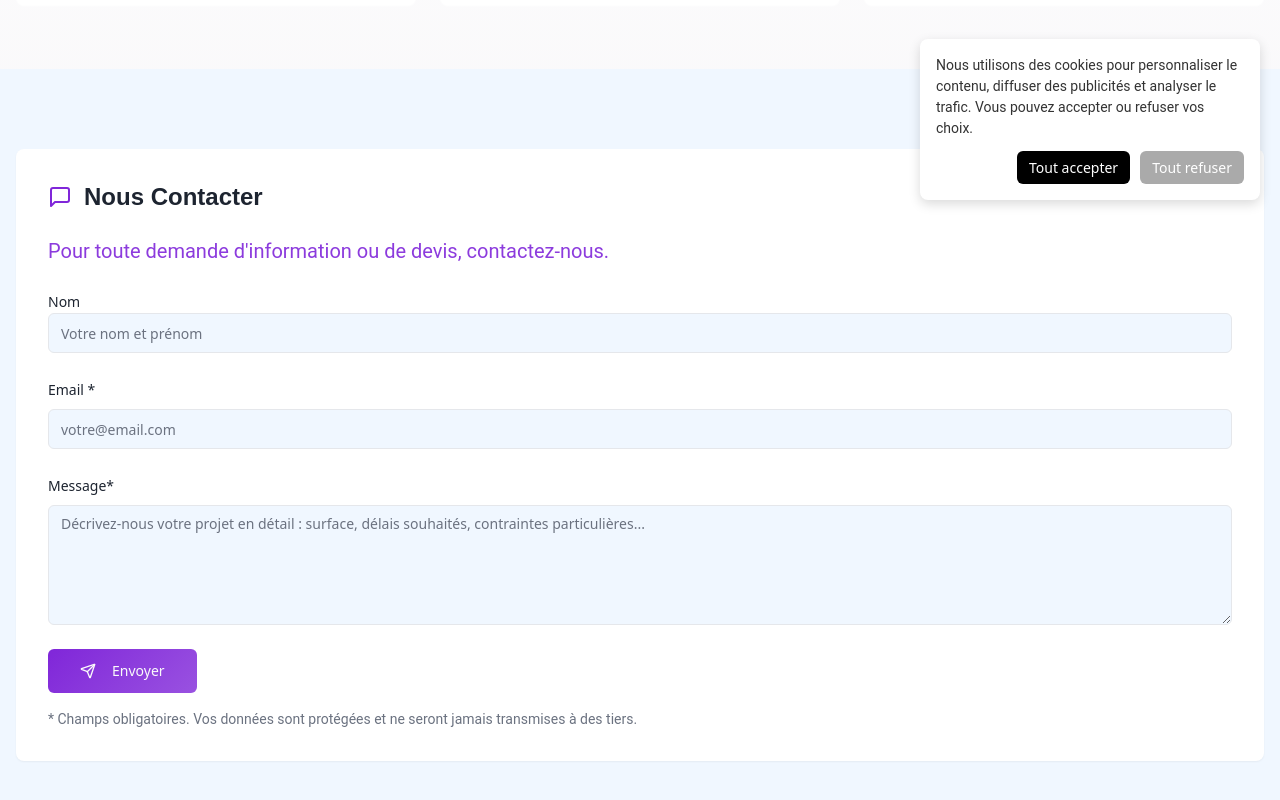
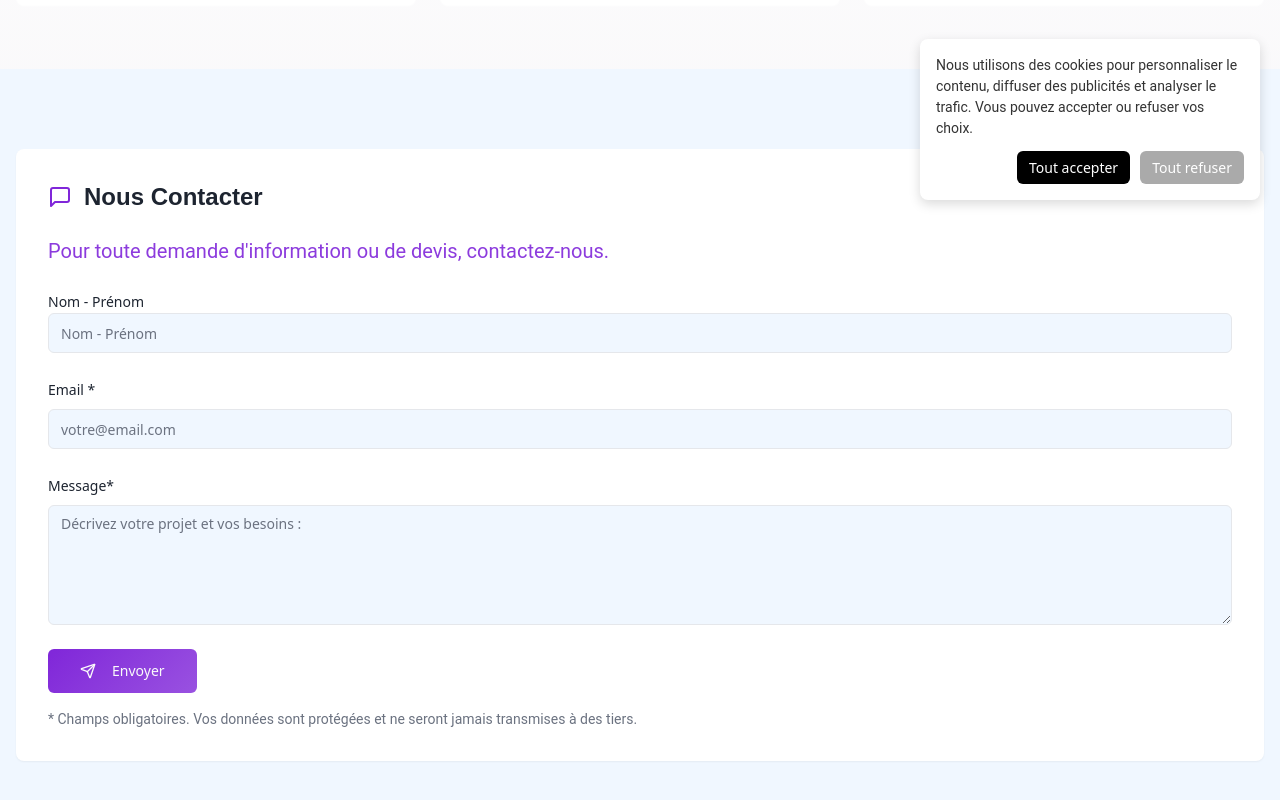
Before and after one commit to Hada1-blip/hd-services-plus, a React (Vite) app: page /contact in a window 1280 px wide. Shown: the part 580-1380 px from the top of the page. Built offline with nearby package versions, Linux system fonts and the light colour scheme.

Commit message:
Mise à jour des champs Nom-Prénom, Email et Message sur les formulaires Contact et Estimate

```diff
--- a/src/pages/Contact.tsx
+++ b/src/pages/Contact.tsx
@@ -17,14 +17,11 @@ const Contact = () => {
     message: ""
   });
 
-
-
   const handleInputChange = (field: string, value: string) => {
     setFormData(prev => ({ ...prev, [field]: value }));
   };
 
   const contactInfo = [
-
     {
       icon: <Mail className="w-6 h-6" />,
       title: "Email",
@@ -44,9 +41,7 @@ const Contact = () => {
       subtitle: "50 av Champs Elysées, 75008 Paris",
       mapLink: "https://www.bing.com/maps?mepi=127%7E%7EUnknown%7EAddress_Link&ty=18&q=Kandbaz+Champs+Elys%C3%A9es&ss=ypid.YN2000x8890881143367622173&ppois=48.8703727722168_2.3068881034851074_Kandbaz+Champs+Elys%C3%A9es_YN2000x8890881143367622173%7E&cp=48.870389%7E2.306936&v=2&sV=1&FORM=MPSRPL&lvl=16.0"
     },
-
   ];
-
 
   return (
     <div>
@@ -105,7 +100,6 @@ const Contact = () => {
                   <h2 className="text-2xl font-bold text-foreground">
                     Nous Contacter
                   </h2>
-
                 </div>
                 <p className="text-xl max-w-3xl text-primary/90 mb-6">
                   Pour toute demande d'information ou de devis, contactez-nous.
@@ -115,20 +109,21 @@ const Contact = () => {
                   action="https://formspree.io/f/mjkebrey"
                   method="POST"
                   className="space-y-6">
+
+                  {/* Nom - Prénom */}
                   <div>
-                    <div>
-                      <Label htmlFor="nom">Nom</Label>
-                      <Input
-                        id="nom"
-                        name="Nom"
-                        placeholder="Votre nom et prénom"
-                        value={formData.nom}
-                        onChange={(e) => handleInputChange('nom', e.target.value)}
-                        required
-                      />
-                    </div>
+                    <Label htmlFor="nom-prenom">Nom - Prénom</Label>
+                    <Input
+                      id="nom-prenom"
+                      name="nom-prenom"
+                      placeholder="Nom - Prénom"
+                      value={formData.nom}
+                      onChange={(e) => handleInputChange('nom', e.target.value)}
+                      required
+                    />
                   </div>
 
+                  {/* Email */}
                   <div className="space-y-2">
                     <Label htmlFor="email">Email *</Label>
                     <Input
@@ -142,13 +137,13 @@ const Contact = () => {
                     />
                   </div>
 
-
+                  {/* Message */}
                   <div className="space-y-2">
                     <Label htmlFor="message">Message*</Label>
                     <Textarea
                       id="message"
-                      name="Message"
-                      placeholder="Décrivez-nous votre projet en détail : surface, délais souhaités, contraintes particulières..."
+                      name="message"
+                      placeholder="Décrivez votre projet et vos besoins :"
                       className="min-h-[120px]"
                       value={formData.message}
                       onChange={(e) => handleInputChange('message', e.target.value)}
@@ -193,7 +188,6 @@ const Contact = () => {
               variant="outline"
               size="lg"
               className="border-primary text-primary hover:bg-primary hover:text-white"
-
             >
               <Link to="/contact">Contact</Link>
             </Button>
--- a/src/pages/Estimate.tsx
+++ b/src/pages/Estimate.tsx
@@ -43,13 +43,13 @@ export default function EstimateForm() {
               method="POST"
               className="space-y-6"
             >
-              {/* Nom */}
+              {/* Nom - Prénom */}
               <div>
-                <Label htmlFor="nom">Nom complet</Label>
+                <Label htmlFor="fullName">Nom - Prénom</Label>
                 <Input
-                  id="nom"
-                  name="Full Name"
-                  placeholder="Camille Moreau"
+                  id="fullName"
+                  name="fullName"
+                  placeholder="Nom - Prénom"
                   value={formData.nom}
                   onChange={(e) => handleInputChange("nom", e.target.value)}
                   required
@@ -61,9 +61,9 @@ export default function EstimateForm() {
                 <Label htmlFor="email">Email</Label>
                 <Input
                   id="email"
-                  name="Email"
+                  name="email"
                   type="email"
-                  placeholder="camille.moreau@gmail.com"
+                  placeholder="votre@email.com"
                   value={formData.email}
                   onChange={(e) => handleInputChange("email", e.target.value)}
                   required
@@ -75,7 +75,7 @@ export default function EstimateForm() {
                 <Label htmlFor="telephone">Téléphone</Label>
                 <Input
                   id="telephone"
-                  name="Phone"
+                  name="telephone"
                   placeholder="06 12 34 56 78"
                   value={formData.telephone}
                   onChange={(e) => handleInputChange("telephone", e.target.value)}
@@ -87,7 +87,7 @@ export default function EstimateForm() {
                 <Label htmlFor="objet">Objet de la demande</Label>
                 <select
                   id="objet"
-                  name="Purpose"
+                  name="objet"
                   className="w-full px-4 py-2 rounded-lg border border-gray-300 focus:outline-none"
                   value={formData.objet}
                   onChange={(e) => handleInputChange("objet", e.target.value)}
@@ -110,7 +110,7 @@ export default function EstimateForm() {
                 <Label htmlFor="message">Message</Label>
                 <Textarea
                   id="message"
-                  name="Message"
+                  name="message"
                   placeholder="Décrivez votre projet et vos besoins :"
                   className="min-h-[120px]"
                   value={formData.message}
```
